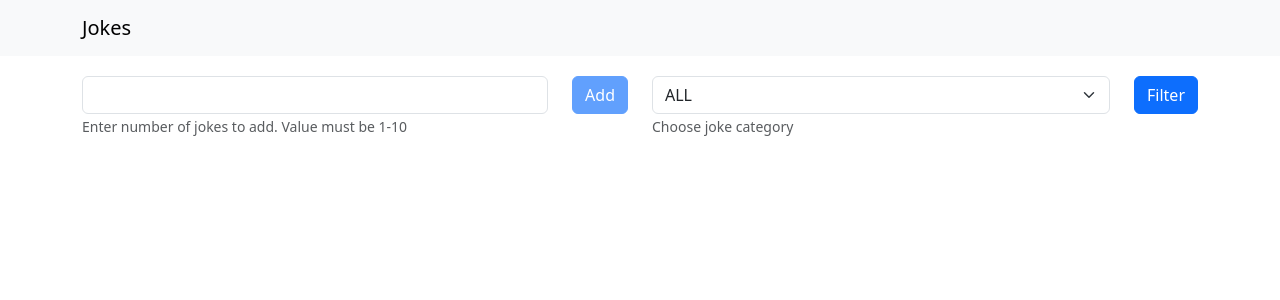
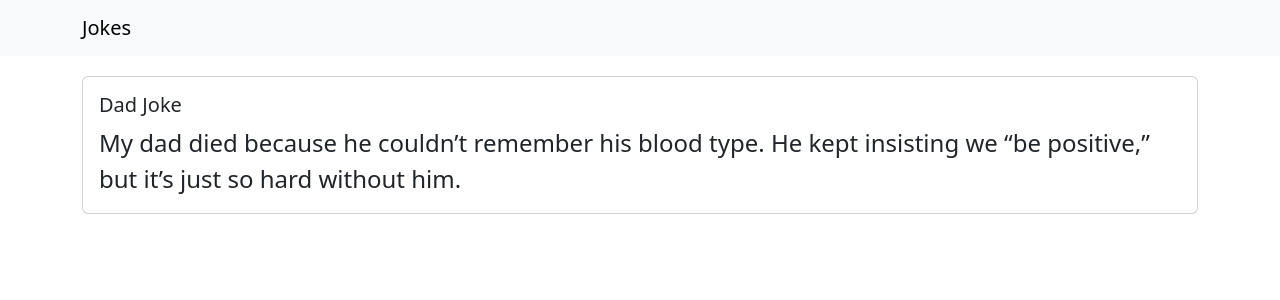
Before and after one commit to YuriiDmytruk/Jokes_App, a React (Create React App) app: page /joke/1 in a window 1280 px wide. Shown: the top 300 px of the page. Built offline with nearby package versions, Linux system fonts and the light colour scheme.

Commit message:
Add Routing

```diff
--- a/package.json
+++ b/package.json
@@ -10,6 +10,7 @@
     "react": "^18.2.0",
     "react-bootstrap": "^2.8.0",
     "react-dom": "^18.2.0",
+    "react-router-dom": "^6.16.0",
     "react-scripts": "5.0.1",
     "reactstrap": "^9.2.0",
     "styled-components": "^6.0.8",
--- a/src/components/App/App.js
+++ b/src/components/App/App.js
@@ -1,9 +1,10 @@
 import React from "react";
+import { Routes, Route } from "react-router-dom";
 
 import "bootstrap/dist/css/bootstrap.min.css";
 
 import JokesPage from "../pages/JokesPage/JokesPage";
-//import JokePage from "../pages/JokePage/JokePage";
+import JokePage from "../pages/JokePage/JokePage";
 
 import NavBar from "../NavBar/NavBar";
 
@@ -11,7 +12,12 @@ export default function App() {
   return (
     <>
       <NavBar />
-      <JokesPage />
+      <Routes>
+        <Route path="/" element={<JokesPage />} />
+        <Route path="/joke/:id" element={<JokePage />} />
+
+        <Route path="*" element={<JokesPage />} />
+      </Routes>
     </>
   );
 }
--- a/src/components/Joke/Joke.js
+++ b/src/components/Joke/Joke.js
@@ -12,7 +12,7 @@ const DOTS = "...";
 
 export default function Joke(props) {
   const checkClickHendler = () => {
-    console.log(props.joke.id);
+    window.location.href = window.location.href + "joke/" + props.joke.id;
   };
 
   return (
--- a/src/components/JokesList/JokesList.js
+++ b/src/components/JokesList/JokesList.js
@@ -4,7 +4,6 @@ import { Row, Container } from "react-bootstrap";
 import Joke from "../Joke/Joke";
 
 export default function JokesList(props) {
-  console.log(props.jokes);
   return (
     <Container>
       <Row>
--- a/src/components/pages/JokePage/JokePage.js
+++ b/src/components/pages/JokePage/JokePage.js
@@ -1,10 +1,12 @@
 import React from "react";
 import { Card, Container } from "react-bootstrap";
+//import { useParams } from "react-router-dom";
 
 const cardMargin = { marginTop: "20px" };
 const textSize = { fontSize: "150%" };
 
 export default function JokePage() {
+  //const { id } = useParams();
   return (
     <Container style={cardMargin}>
       <Card>
--- a/src/index.js
+++ b/src/index.js
@@ -1,7 +1,12 @@
 import React from "react";
 import ReactDOM from "react-dom/client";
+import { BrowserRouter } from "react-router-dom";
 
 import App from "./components/App/App";
 
 const root = ReactDOM.createRoot(document.getElementById("root"));
-root.render(<App />);
+root.render(
+  <BrowserRouter>
+    <App />
+  </BrowserRouter>
+);
```
Also changed, not shown: 1 other file (tests, documents, lock files or other folders).
